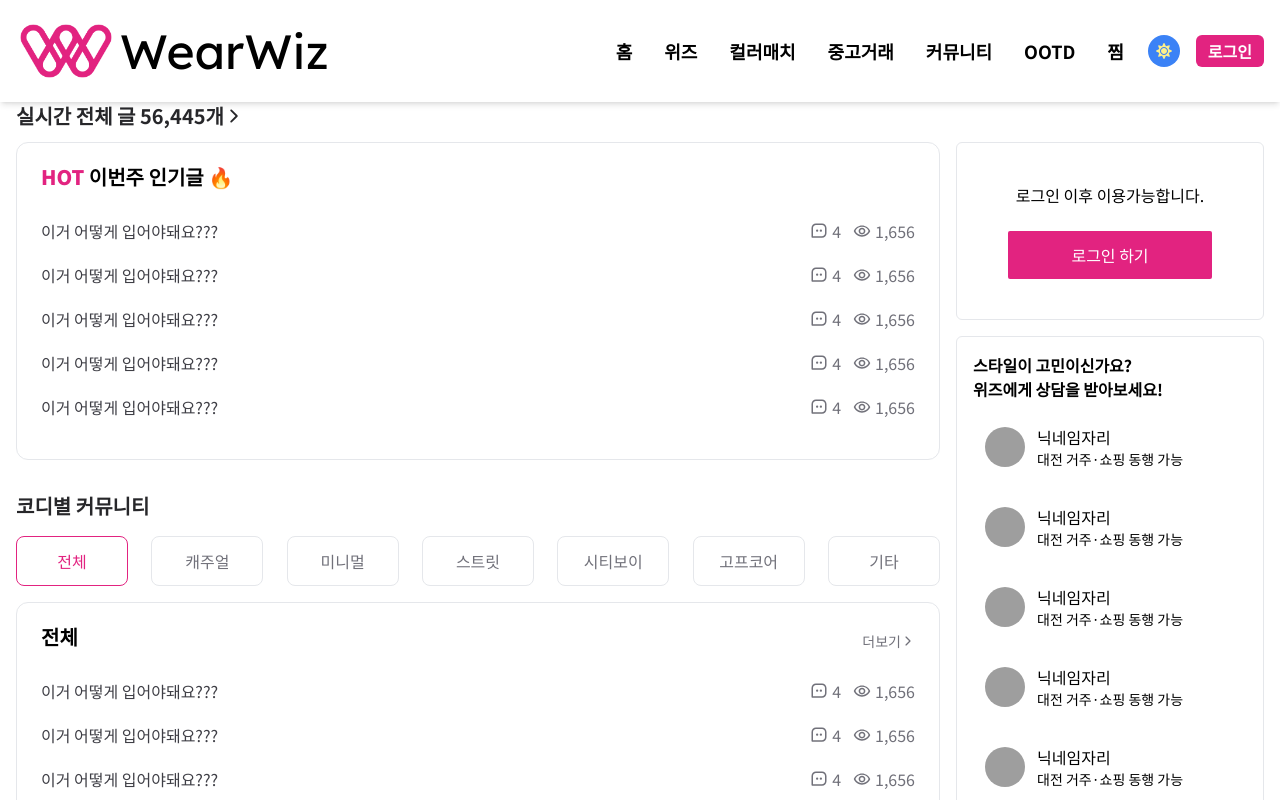
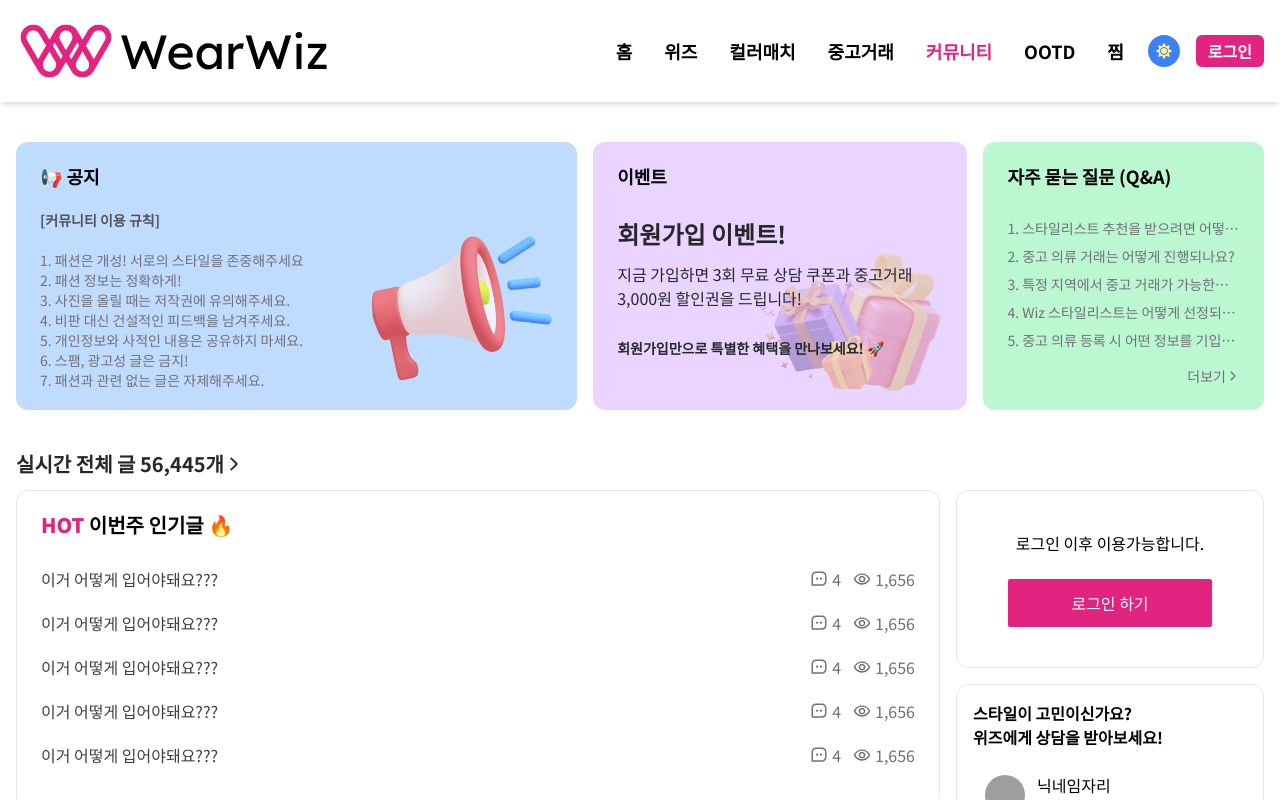
Before and after one commit to Kangin-Lee/wearwiz, a React (Vite) app: page /community in a window 1280 px wide. Shown: the top 800 px of the page. Built offline with nearby package versions, Linux system fonts and the light colour scheme; grey boxes are pictures that could not be loaded.

Commit message:
[개발] 커뮤니티 메인 페이지 개발

```diff
--- a/src/components/Nav/main.tsx
+++ b/src/components/Nav/main.tsx
@@ -59,6 +59,7 @@ const Nav: React.FC = () => {
             </NavLink>
             <NavLink
               to="/community"
+              style={({ isActive }) => (isActive ? activeStyle : {})}
               className="px-2 py-1 hover:text-main cursor-pointer"
             >
               커뮤니티
--- a/src/components/UserInfo/main.tsx
+++ b/src/components/UserInfo/main.tsx
@@ -3,7 +3,7 @@ import { Link } from "react-router-dom";
 
 const UserInfo: React.FC = () => {
   return (
-    <div className="rounded-md flex flex-col justify-center items-center py-10 border-[1px]">
+    <div className="rounded-xl flex flex-col justify-center items-center py-10 border-[1px]">
       <p className="mb-6">로그인 이후 이용가능합니다.</p>
       <button className="bg-main text-white text-center py-3 w-2/3 rounded-sm">
         <Link to="/login">로그인 하기</Link>
--- a/src/components/WeekendHotWiz/main.tsx
+++ b/src/components/WeekendHotWiz/main.tsx
@@ -4,7 +4,7 @@ import { Link } from "react-router-dom";
 const WeekendHotWiz: React.FC = () => {
   const topWiz = [1, 2, 3, 4, 5];
   return (
-    <div className="rounded-md border-[1px] p-4">
+    <div className="rounded-xl border-[1px] p-4">
       <div className="font-bold">
         <p>스타일이 고민이신가요?</p>
         <p>위즈에게 상담을 받아보세요!</p>
@@ -12,7 +12,7 @@ const WeekendHotWiz: React.FC = () => {
 
       <div>
         {topWiz.map((item) => (
-          <div className="my-3 flex items-center hover:bg-zinc-100 p-3 rounded-md">
+          <div className="my-3 flex items-center hover:bg-zinc-100 p-3 rounded-xl">
             <img
               className="w-10 h-10 rounded-full"
               // 이미지 바꿔야됨
--- /dev/null
+++ b/src/pages/Community/Main/Announcement.tsx
@@ -0,0 +1,16 @@
+import React from "react";
+import Notice from "./Notice";
+import Event from "./Event";
+import QnA from "./QnA";
+
+const Announcement: React.FC = () => {
+  return (
+    <div className="grid grid-cols-[6fr_4fr_3fr] gap-4 my-10">
+      <Notice />
+      <Event />
+      <QnA />
+    </div>
+  );
+};
+
+export default Announcement;
--- /dev/null
+++ b/src/pages/Community/Main/Event.tsx
@@ -0,0 +1,28 @@
+import React from "react";
+import 선물 from "../../../assets/home/section2.png";
+
+const Event: React.FC = () => {
+  return (
+    <div className="bg-purple-200 py-5 px-6 rounded-xl relative cursor-pointer">
+      <p className="font-bold text-lg mb-7 relative z-20">이벤트</p>
+      <div className="text-zinc-800 relative z-20">
+        <p className="font-bold text-2xl mb-3">회원가입 이벤트!</p>
+        <p className="mb-7">
+          지금 가입하면 3회 무료 상담 쿠폰과 중고거래 3,000원 할인권을 드립니다!
+        </p>
+        <p className="text-sm font-bold">
+          회원가입만으로 특별한 혜택을 만나보세요! 🚀
+        </p>
+      </div>
+
+      {/* 이미지를 가장 뒤로 보내기 위해 z-10을 설정 */}
+      <img
+        className="absolute right-5 bottom-0 z-10 opacity-30"
+        width={200}
+        src={선물}
+      />
+    </div>
+  );
+};
+
+export default Event;
--- a/src/pages/Community/Main/ItemCategories.tsx
+++ b/src/pages/Community/Main/ItemCategories.tsx
@@ -22,7 +22,7 @@ const ItemCategories: React.FC = () => {
   };
 
   return (
-    <div>
+    <div className="mb-10">
       <p className="text-xl font-bold text-zinc-800 mb-4 mt-8">
         아이템별 커뮤니티
       </p>
@@ -47,7 +47,7 @@ const ItemCategories: React.FC = () => {
         {/* 아이템별 네비게이션 부분 */}
         <div className="flex justify-between">
           <p className="text-xl font-bold mb-2">{selectItemCategory}</p>
-          <p className="text-zinc-500 flex items-center text-sm">
+          <p className="text-zinc-500 flex items-center text-sm hover:underline cursor-pointer">
             더보기 <IoIosArrowForward />
           </p>
         </div>
--- /dev/null
+++ b/src/pages/Community/Main/Notice.tsx
@@ -0,0 +1,32 @@
+import React from "react";
+import 확성기 from "../../../assets/community/notice.png";
+
+const Notice: React.FC = () => {
+  return (
+    <div className="bg-blue-200 py-5 px-6 rounded-xl relative cursor-pointer">
+      <p className="font-bold text-lg">📢 공지</p>
+      <p className="text-sm font-bold text-zinc-600 my-5">
+        [커뮤니티 이용 규칙]
+      </p>
+
+      <div className="text-sm text-zinc-500">
+        <p className="line-clamp-1">
+          1. 패션은 개성! 서로의 스타일을 존중해주세요
+        </p>
+        <p>2. 패션 정보는 정확하게!</p>
+        <p>3. 사진을 올릴 때는 저작권에 유의해주세요.</p>
+        <p>4. 비판 대신 건설적인 피드백을 남겨주세요.</p>
+        <p>5. 개인정보와 사적인 내용은 공유하지 마세요.</p>
+        <p>6. 스팸, 광고성 글은 금지!</p>
+        <p>7. 패션과 관련 없는 글은 자제해주세요.</p>
+      </div>
+      <img
+        className="absolute right-5 bottom-0 opacity-70"
+        width={200}
+        src={확성기}
+      />
+    </div>
+  );
+};
+
+export default Notice;
--- a/src/pages/Community/Main/OutfitCategories.tsx
+++ b/src/pages/Community/Main/OutfitCategories.tsx
@@ -47,7 +47,7 @@ const OutfitCategories: React.FC = () => {
         {/* 이번주 인기글 네비게이션 부분 */}
         <div className="flex justify-between">
           <p className="text-xl font-bold mb-2">{selectOutfitCategory}</p>
-          <p className="text-zinc-500 flex items-center text-sm">
+          <p className="text-zinc-500 flex items-center text-sm hover:underline cursor-pointer">
             더보기 <IoIosArrowForward />
           </p>
         </div>
--- /dev/null
+++ b/src/pages/Community/Main/QnA.tsx
@@ -0,0 +1,33 @@
+import React from "react";
+import { IoIosArrowForward } from "react-icons/io";
+
+const QnA: React.FC = () => {
+  return (
+    <div className="bg-green-200 py-5 px-6 rounded-xl cursor-pointer">
+      <p className="font-bold text-lg mb-6">자주 묻는 질문 (Q&A)</p>
+
+      <div className="text-sm text-zinc-500">
+        <p className="line-clamp-1 py-1">
+          1. 스타일리스트 추천을 받으려면 어떻게 해야 하나요?
+        </p>
+        <p className="line-clamp-1 py-1">
+          2. 중고 의류 거래는 어떻게 진행되나요?
+        </p>
+        <p className="line-clamp-1 py-1">
+          3. 특정 지역에서 중고 거래가 가능한가요?
+        </p>
+        <p className="line-clamp-1 py-1">
+          4. Wiz 스타일리스트는 어떻게 선정되나요?
+        </p>
+        <p className="line-clamp-1 py-1">
+          5. 중고 의류 등록 시 어떤 정보를 기입해야 하나요?
+        </p>
+      </div>
+      <p className="mt-3 text-zinc-500 flex items-center justify-end text-sm hover:underline cursor-pointer">
+        더보기 <IoIosArrowForward />
+      </p>
+    </div>
+  );
+};
+
+export default QnA;
--- a/src/pages/Community/Main/main.tsx
+++ b/src/pages/Community/Main/main.tsx
@@ -5,10 +5,12 @@ import { IoIosArrowForward } from "react-icons/io";
 import WeeklyHotPostsPreview from "./WeeklyHotPostsPreview";
 import OutfitCategories from "./OutfitCategories";
 import ItemCategories from "./ItemCategories";
+import Announcement from "./Announcement";
 
 const Main: React.FC = () => {
   return (
     <div>
+      <Announcement />
       <p className="flex items-center text-xl font-bold text-zinc-800 mb-3">
         실시간 전체 글 56,445개 <IoIosArrowForward />
       </p>
```
Also changed, not shown: src/assets/community/notice.png (added).
